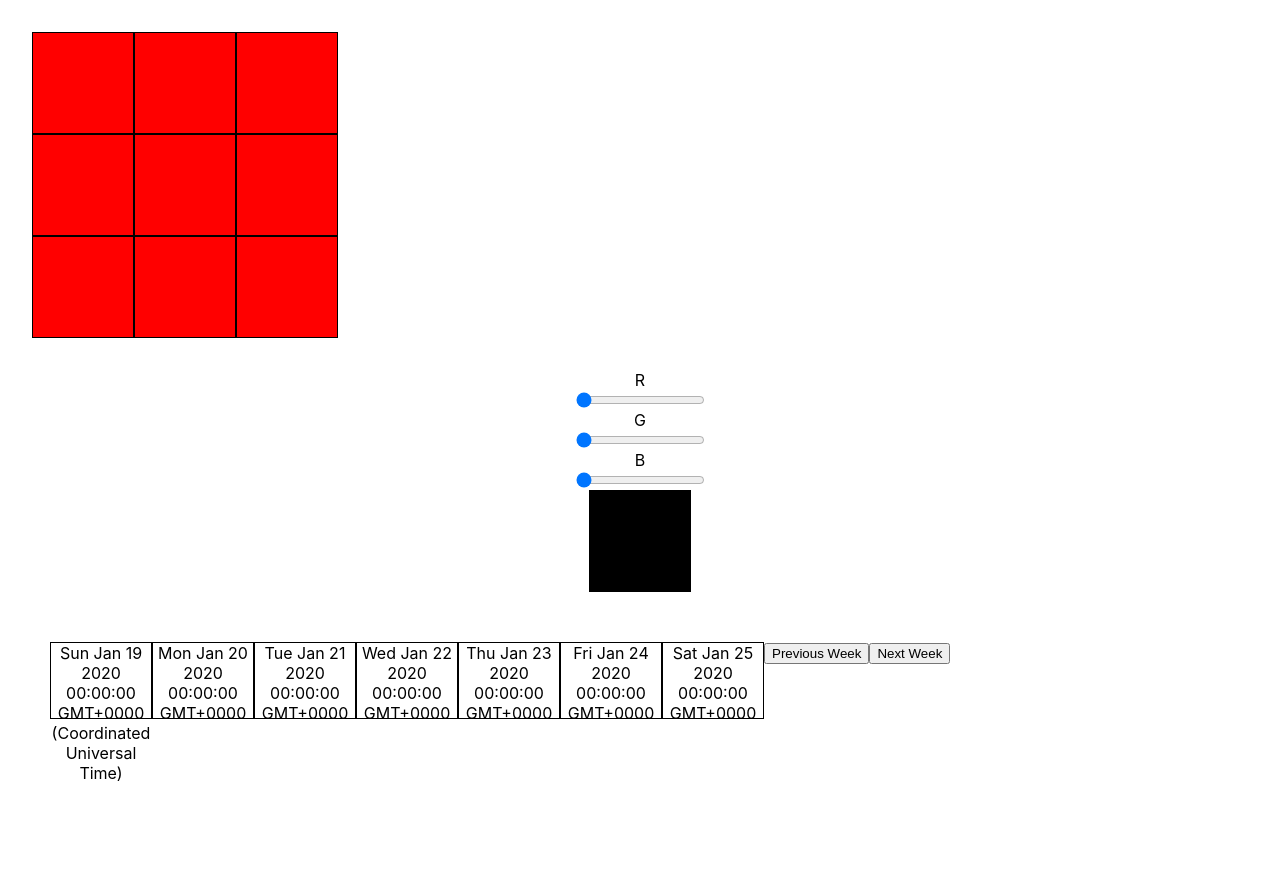
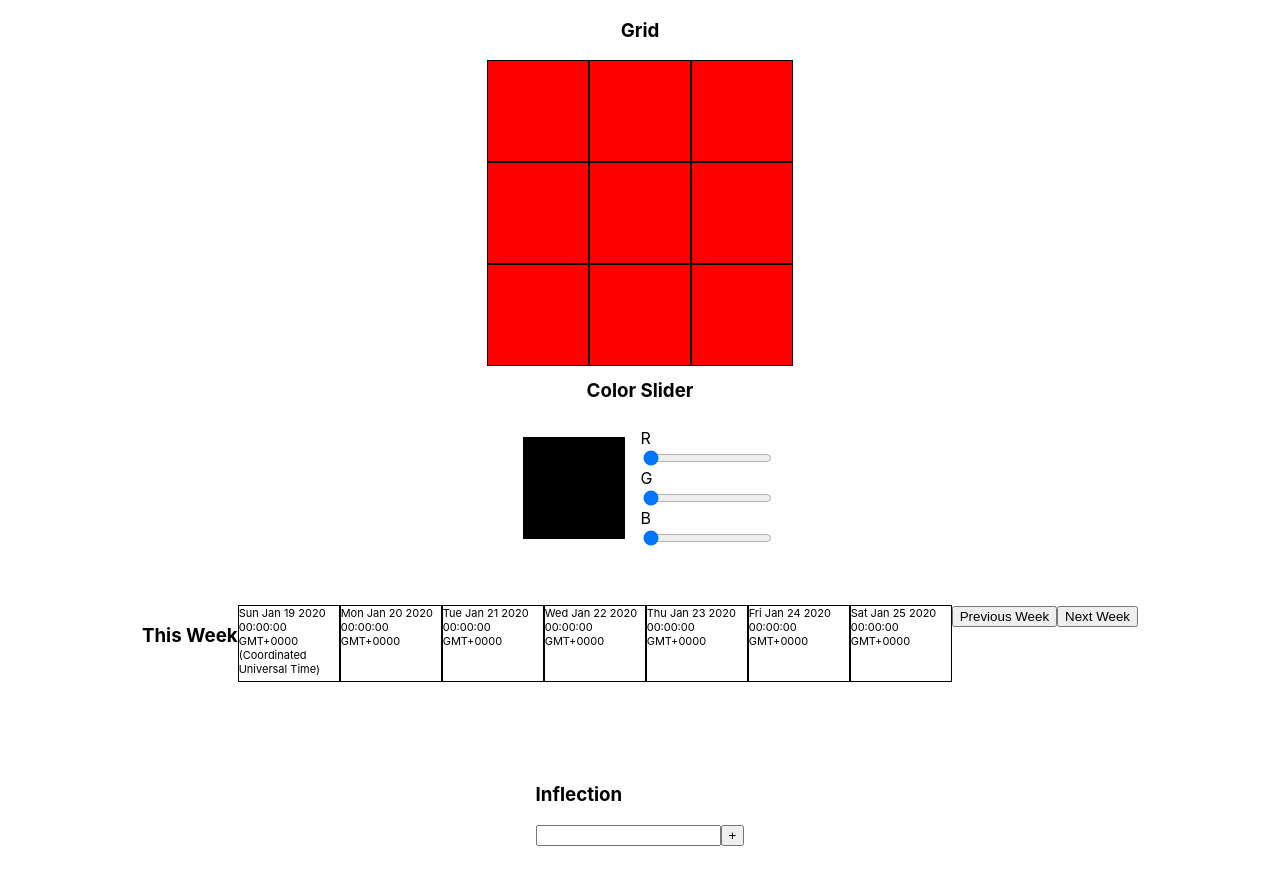
Before and after one commit to firewalkwithB/partner-app, a React (Create React App) app: page / in a window 1280 px wide. Before the commit the page ends 800 px from the top, so only its background shows below. Built offline with nearby package versions, Linux system fonts and the light colour scheme.

Commit message:
added inflect module

```diff
--- a/package.json
+++ b/package.json
@@ -1,11 +1,12 @@
 {
-  "name": "partner-app",
+  "name": "react-review",
   "version": "0.1.0",
   "private": true,
   "dependencies": {
     "@testing-library/jest-dom": "^4.2.4",
     "@testing-library/react": "^9.4.0",
     "@testing-library/user-event": "^7.2.1",
+    "inflection": "^1.12.0",
     "moment": "^2.24.0",
     "react": "^16.12.0",
     "react-dom": "^16.12.0",
--- a/src/App.css
+++ b/src/App.css
@@ -1,40 +1,7 @@
-.App {
-  text-align: center;
-}
-
-.App-logo {
-  height: 40vmin;
-  pointer-events: none;
-}
-
-@media (prefers-reduced-motion: no-preference) {
-  .App-logo {
-    animation: App-logo-spin infinite 20s linear;
-  }
-}
-
-.App-header {
-  background-color: #282c34;
-  min-height: 100vh;
+#app {
   display: flex;
   flex-direction: column;
   align-items: center;
-  justify-content: center;
-  font-size: calc(10px + 2vmin);
-  color: white;
-}
-
-.App-link {
-  color: #61dafb;
-}
-
-@keyframes App-logo-spin {
-  from {
-    transform: rotate(0deg);
-  }
-  to {
-    transform: rotate(360deg);
-  }
 }
 
 .box {
@@ -46,9 +13,16 @@
 
 #grid {
   display: flex;
-  width: 400px;
+  flex-direction: column;
+  align-items: center;
+}
+
+#gridDiv {
+  display: flex;
   flex-wrap: wrap;
-  margin: 32px;
+  align-items: flex-start;
+  width: 306px;
+  height: 300px;
 }
 
 #true {
@@ -63,17 +37,25 @@
   width: 100px;
   height: 100px;
   border: 1px solid black;
+  margin: 16px;
 }
 
 #slider {
   display: flex;
-  flex-direction: column;
+
   align-items: center;
 }
+
+#sliderDiv {
+  display: flex;
+  flex-direction: column;
+}
+
 .day {
   width: 100px;
   height: 75px;
   border: 1px solid black;
+  font-size: 11px;
 }
 
 #thisWeek {
@@ -81,3 +63,7 @@
   flex-direction: row;
   margin: 50px;
 }
+
+#inflect {
+  margin: 32px;
+}
--- a/src/App.js
+++ b/src/App.js
@@ -1,10 +1,11 @@
-import React, { useState } from "react"
-import logo from "./logo.svg"
-import "./App.css"
-import Grid from "./Components/Grid"
-import Slider from "./Components/Slider"
-import ThisWeek from "./Components/ThisWeek"
-import moment from "moment"
+import React, { useState } from 'react';
+import logo from './logo.svg';
+import './App.css';
+import Grid from './Components/Grid';
+import Slider from './Components/Slider';
+import ThisWeek from './Components/ThisWeek';
+import Inflect from './Components/Inflect';
+import moment from 'moment';
 
 //GRID CODE
 function App() {
@@ -17,135 +18,156 @@ function App() {
     false,
     false,
     false,
-    false
-  ])
+    false,
+  ]);
 
   const handleClickBox = e => {
-    console.log(e.target.innerText)
+    console.log(e.target.innerText);
 
-    let currentIndex = e.target.innerText
+    let currentIndex = e.target.innerText;
 
     if (grid[currentIndex] === false) {
-      grid[currentIndex] = true
+      grid[currentIndex] = true;
     } else {
-      grid[currentIndex] = false
+      grid[currentIndex] = false;
     }
-    setGrid([...grid])
-  }
+    setGrid([...grid]);
+  };
 
   // SLIDER CODE
 
-  let [colorNumber, setColorNumber] = useState([0, 0, 0])
+  let [colorNumber, setColorNumber] = useState([0, 0, 0]);
 
   const handleSlider = e => {
-    let newColor = [...colorNumber]
-    if (e.target.id === "rSlider") {
-      newColor[0] = e.target.value
-    } else if (e.target.id === "gSlider") {
-      newColor[1] = e.target.value
-    } else if (e.target.id === "bSlider") {
-      newColor[2] = e.target.value
+    let newColor = [...colorNumber];
+    if (e.target.id === 'rSlider') {
+      newColor[0] = e.target.value;
+    } else if (e.target.id === 'gSlider') {
+      newColor[1] = e.target.value;
+    } else if (e.target.id === 'bSlider') {
+      newColor[2] = e.target.value;
     }
-    setColorNumber(newColor)
-  }
+    setColorNumber(newColor);
+  };
 
   // THISWEEK CODE
 
-  let [startDate, setStartDate] = useState(moment("01/19/2020").toDate())
+  let [startDate, setStartDate] = useState(moment('01/19/2020').toDate());
 
   let weekArray = [
     startDate.toString(),
     moment(startDate)
-      .add(1, "days")
+      .add(1, 'days')
       .toString(),
     moment(startDate)
-      .add(2, "days")
+      .add(2, 'days')
       .toString(),
     moment(startDate)
-      .add(3, "days")
+      .add(3, 'days')
       .toString(),
     moment(startDate)
-      .add(4, "days")
+      .add(4, 'days')
       .toString(),
     moment(startDate)
-      .add(5, "days")
+      .add(5, 'days')
       .toString(),
     moment(startDate)
-      .add(6, "days")
-      .toString()
-  ]
+      .add(6, 'days')
+      .toString(),
+  ];
 
   //  console.log(weekArray)
-  let [week, setWeek] = useState([...weekArray])
+  let [week, setWeek] = useState([...weekArray]);
 
   const previousWeek = e => {
     let newStartDate = moment(startDate)
-      .subtract(7, "days")
-      .toString()
+      .subtract(7, 'days')
+      .toString();
 
     let previousWeekArray = [
       newStartDate,
       moment(newStartDate)
-        .add(1, "days")
+        .add(1, 'days')
         .toString(),
       moment(newStartDate)
-        .add(2, "days")
+        .add(2, 'days')
         .toString(),
       moment(newStartDate)
-        .add(3, "days")
+        .add(3, 'days')
         .toString(),
       moment(newStartDate)
-        .add(4, "days")
+        .add(4, 'days')
         .toString(),
       moment(newStartDate)
-        .add(5, "days")
+        .add(5, 'days')
         .toString(),
       moment(newStartDate)
-        .add(6, "days")
-        .toString()
-    ]
-    console.log(previousWeekArray)
-    setStartDate(newStartDate)
-    setWeek([...previousWeekArray])
-  }
+        .add(6, 'days')
+        .toString(),
+    ];
+
+    setStartDate(newStartDate);
+    setWeek([...previousWeekArray]);
+  };
   const nextWeek = e => {
     let newStartDate = moment(startDate)
-      .add(7, "days")
-      .toString()
-    console.log(newStartDate)
+      .add(7, 'days')
+      .toString();
+    console.log(newStartDate);
     let previousWeekArray = [
       newStartDate,
       moment(newStartDate)
-        .add(1, "days")
+        .add(1, 'days')
         .toString(),
       moment(newStartDate)
-        .add(2, "days")
+        .add(2, 'days')
         .toString(),
       moment(newStartDate)
-        .add(3, "days")
+        .add(3, 'days')
         .toString(),
       moment(newStartDate)
-        .add(4, "days")
+        .add(4, 'days')
         .toString(),
       moment(newStartDate)
-        .add(5, "days")
+        .add(5, 'days')
         .toString(),
       moment(newStartDate)
-        .add(6, "days")
-        .toString()
-    ]
-    console.log(previousWeekArray)
-    setStartDate(newStartDate)
-    setWeek([...previousWeekArray])
-  }
+        .add(6, 'days')
+        .toString(),
+    ];
+
+    setStartDate(newStartDate);
+    setWeek([...previousWeekArray]);
+  };
+
+  // INFLECT CODE
+
+  let [inflectList, setInflectList] = useState([]);
+
+  const handleSubmitInflect = e => {
+    e.preventDefault();
+    let inflectListCopy = [...inflectList, e.target.elements[0].value];
+    setInflectList(inflectListCopy);
+  };
+
+  const handleDeleteInflect = e => {
+    let inflectListCopy = [...inflectList];
+    inflectListCopy.splice(e.target.value, 1);
+    setInflectList(inflectListCopy);
+  };
 
   return (
-    <div className="App">
+    <div id="app">
       <div id="grid">
-        <Grid grid={grid} handleClickBox={handleClickBox} />
+        <h3>Grid</h3>
+        <div id="gridDiv">
+          <Grid grid={grid} handleClickBox={handleClickBox} />
+        </div>
       </div>
+      <h3>Color Slider</h3>
       <Slider colorNumber={colorNumber} handleSlider={handleSlider} />
       <div id="thisWeek">
+        <h3>This Week</h3>
         <ThisWeek week={week} />
         <div id="weekButtons">
           <button id="previous" onClick={previousWeek}>
@@ -156,8 +178,19 @@ function App() {
           </button>
         </div>
       </div>
+      <div id="inflect">
+        <h3>Inflection</h3>
+        <form id="inflectForm" onSubmit={handleSubmitInflect}>
+          <input id="inflectInput" type="text"></input>
+          <input id="submitInflect" type="submit" value="+" />
+        </form>
+        <Inflect
+          inflectList={inflectList}
+          handleDeleteInflect={handleDeleteInflect}
+        />
+      </div>
     </div>
-  )
+  );
 }
 
-export default App
+export default App;
--- /dev/null
+++ b/src/Components/Inflect.js
@@ -0,0 +1,25 @@
+import React from 'react';
+import inflection from 'inflection';
+
+function Inflect(props) {
+  return props.inflectList.map(function(item, i) {
+    let key = 'inflectItem' + i;
+    return (
+      <div className="inflectItem" key={key}>
+        <div className="singular">
+          {inflection.singularize(item)} (singular)
+        </div>
+        <div className="plural">{inflection.pluralize(item)} (plural)</div>
+        <button
+          className="deleteInflect"
+          value="i"
+          onClick={props.handleDeleteInflect}
+        >
+          X
+        </button>
+      </div>
+    );
+  });
+}
+
+export default Inflect;
--- a/src/Components/Slider.js
+++ b/src/Components/Slider.js
@@ -1,12 +1,14 @@
-import React from "react"
+import React from 'react';
 
 function Slider(props) {
   let styles = {
-    backgroundColor: `rgb(${props.colorNumber[0]},${props.colorNumber[1]},${props.colorNumber[2]})`
-  }
+    backgroundColor: `rgb(${props.colorNumber[0]},${props.colorNumber[1]},${props.colorNumber[2]})`,
+  };
 
   return (
     <div id="slider">
+      <div id="colorBox" style={styles}></div>
+      <div id="sliderDiv">
         <label htmlFor="rSlider">R</label>
         <input
           id="rSlider"
@@ -34,9 +36,9 @@ function Slider(props) {
           onChange={props.handleSlider}
           value={props.colorNumber[2]}
         ></input>
-      <div id="colorBox" style={styles}></div>
       </div>
-  )
+    </div>
+  );
 }
 
-export default Slider
+export default Slider;
```
Also changed, not shown: src/Components/ThisWeek.js (+4 -4 lines), 1 other file (tests, documents, lock files or other folders). Lines whose indentation alone changed are shown as unchanged.
